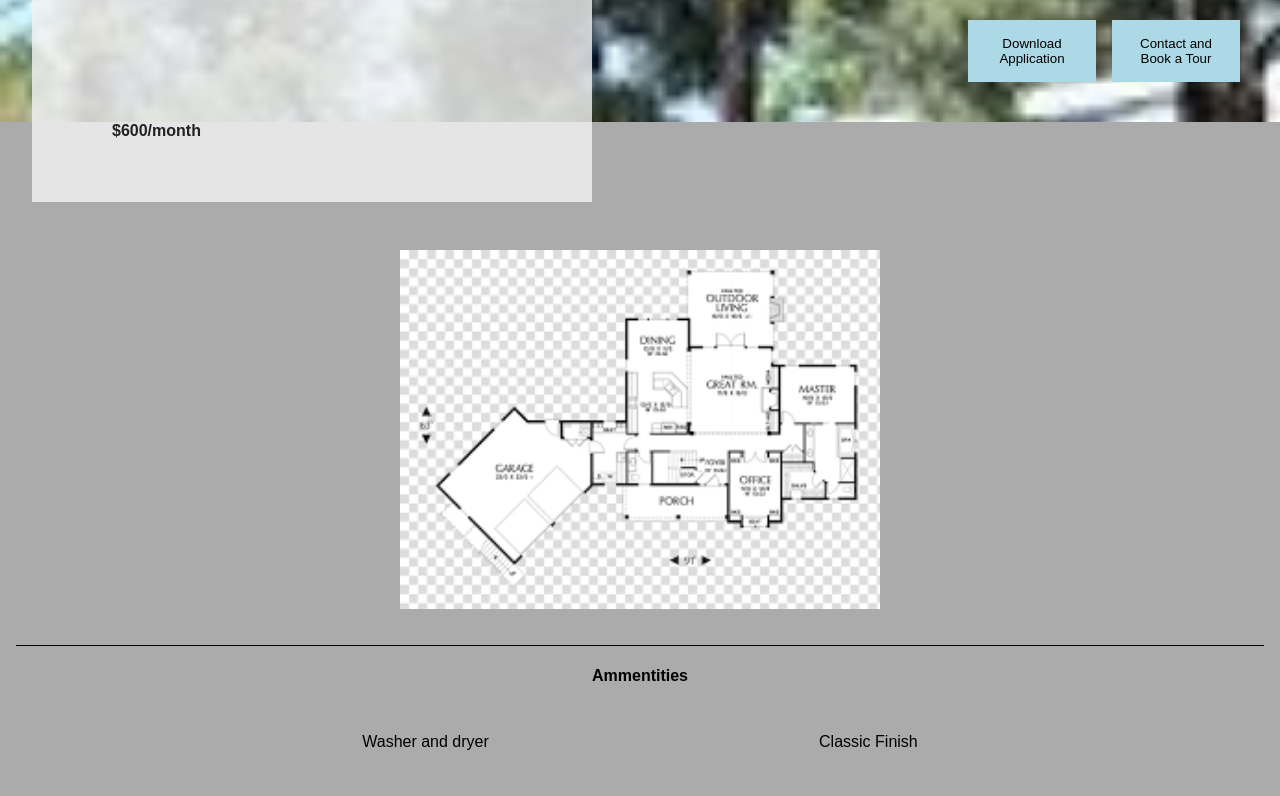
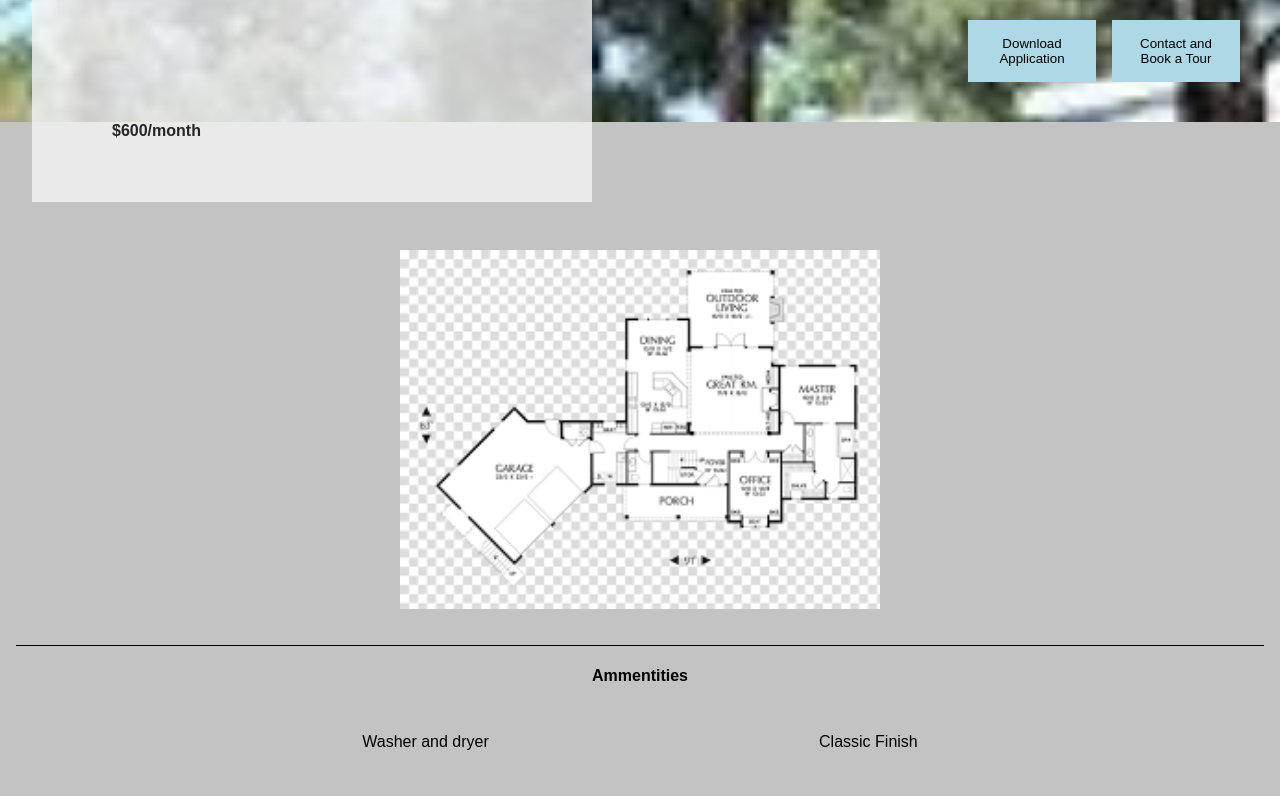
Before and after one commit to piperjarrett/uptown-garden-apartments, a React (Create React App) app: page /2bed/1bath in a window 1280 px wide. Shown: the part 584-1380 px from the top of the page. Built offline with nearby package versions, Linux system fonts and the light colour scheme.

Commit message:
add download of application

```diff
--- a/src/Apartment/Apartment.css
+++ b/src/Apartment/Apartment.css
@@ -25,7 +25,7 @@
     opacity: .8; */
     /* background: rgba(244,244,244,1);
      */
-     background-color: #ABABAB;
+     background-color: #c4c3c3;
 }
 
 .header-rent-price {
@@ -58,6 +58,10 @@ button {
     width: 8rem;
 }
 
+button:hover {
+    cursor: pointer;
+}
+
 .ind-apartment-top {
     display: flex;
     justify-content: space-between;
@@ -68,7 +72,7 @@ button {
 
 .ind-apartment-bottom {
     /* background: rgba(244,244,244,1); */
-    background-color: #ABABAB;
+    background-color: #c4c3c3;
     margin: 0rem;
     padding: 1rem;
 }
--- a/src/Apartment/Apartment.js
+++ b/src/Apartment/Apartment.js
@@ -2,6 +2,10 @@ import "./Apartment.css";
 import layout from "../assets/layout.png";
 
 const Apartment = () => {
+  const openEmail = () => {
+    window.open("mailto:uptowngardensabq@gmail.com?");
+  };
+
   return (
     <div className="ind-apartment">
       <div className="ind-apartment-top">
@@ -10,7 +14,9 @@ const Apartment = () => {
           <h4>900 Sq. Ft.</h4>
         </div>
         <div className="ind-apartment-buttons">
-          <button>Download Application</button>
+          <a href={process.env.PUBLIC_URL + "/New Application.pdf"} download>
+            <button onClick={openEmail}>Download Application</button>
+          </a>
           <button>Contact and Book a Tour</button>
         </div>
       </div>
```
Also changed, not shown: 1 other file (tests, documents, lock files or other folders).
